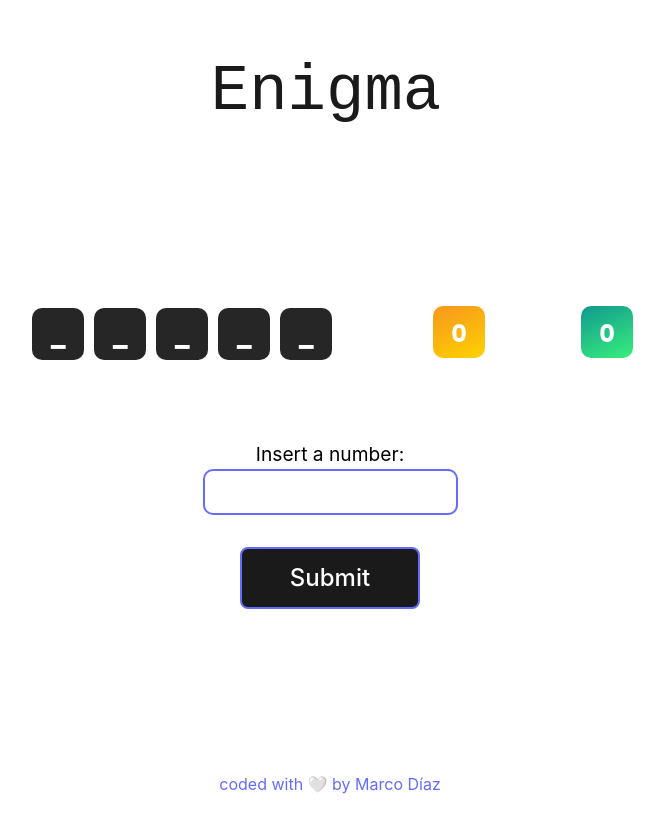
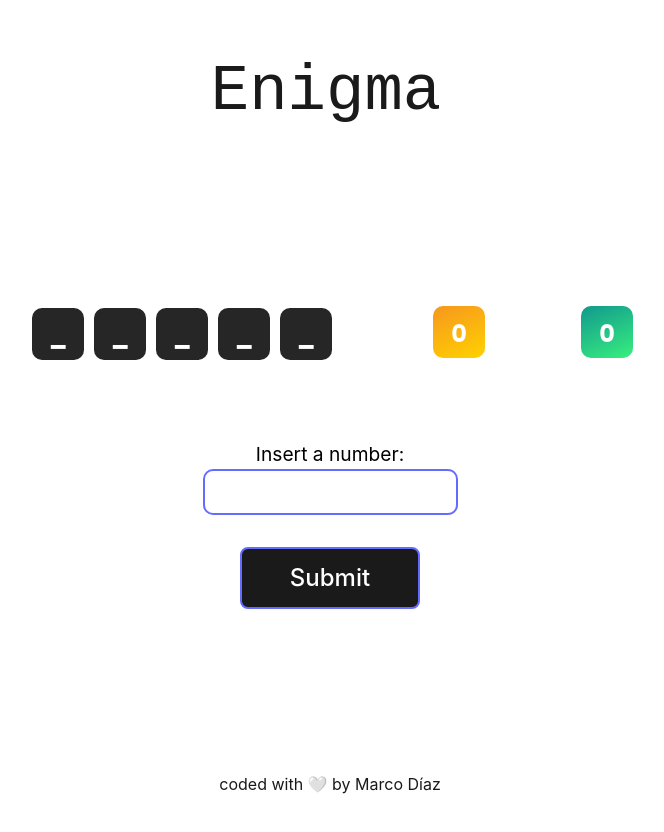
Before and after one commit to marcodiazz/EnigmaV1, a Svelte app: page / in a window 1280 px wide. Shown: the top 832 px of the page, without its empty margins (310-974 px from the left). Built offline with nearby package versions, Linux system fonts and the light colour scheme; a web font is replaced by a local one.

Commit message:
fixing bugs

```diff
--- a/src/App.svelte
+++ b/src/App.svelte
@@ -90,7 +90,7 @@
         <Attemp attemp={attemp[5]} contBelongs={contBelongs[5]} contCorrect={contCorrect[5]}/>
         {/if}
 
-        {#if !win && numAttemps < 5}
+        {#if !win && numAttemps <= 5}
           <div class="input">
             <form class="center-column" autocomplete="off">
               <label for="attemp">Insert a number:</label>
@@ -271,7 +271,7 @@
         color: #1a1a1a;
       }
       #footer{
-        color: #646cff;
+        color: #1a1a1a;
       }
     }
   </style>
```
